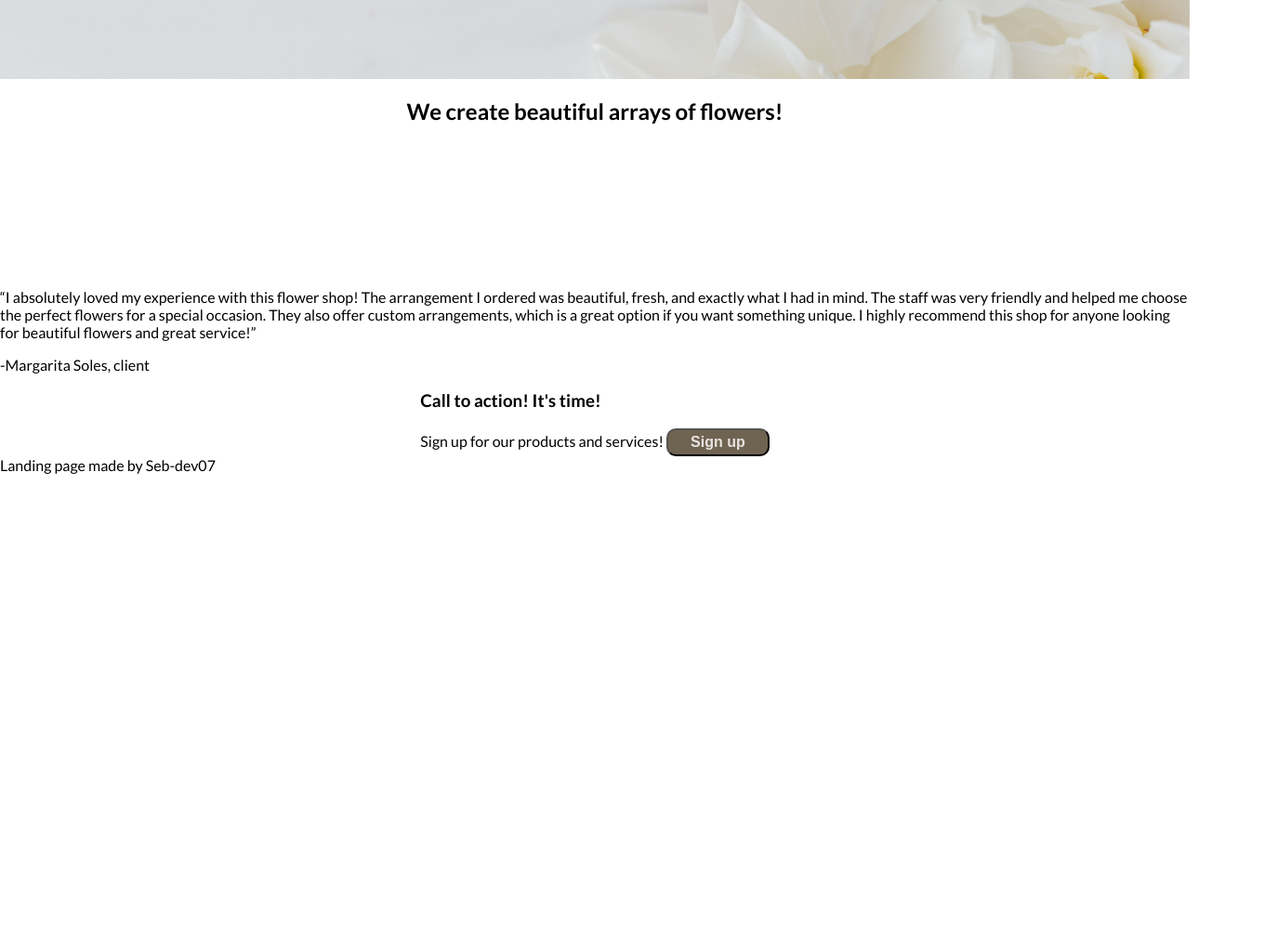
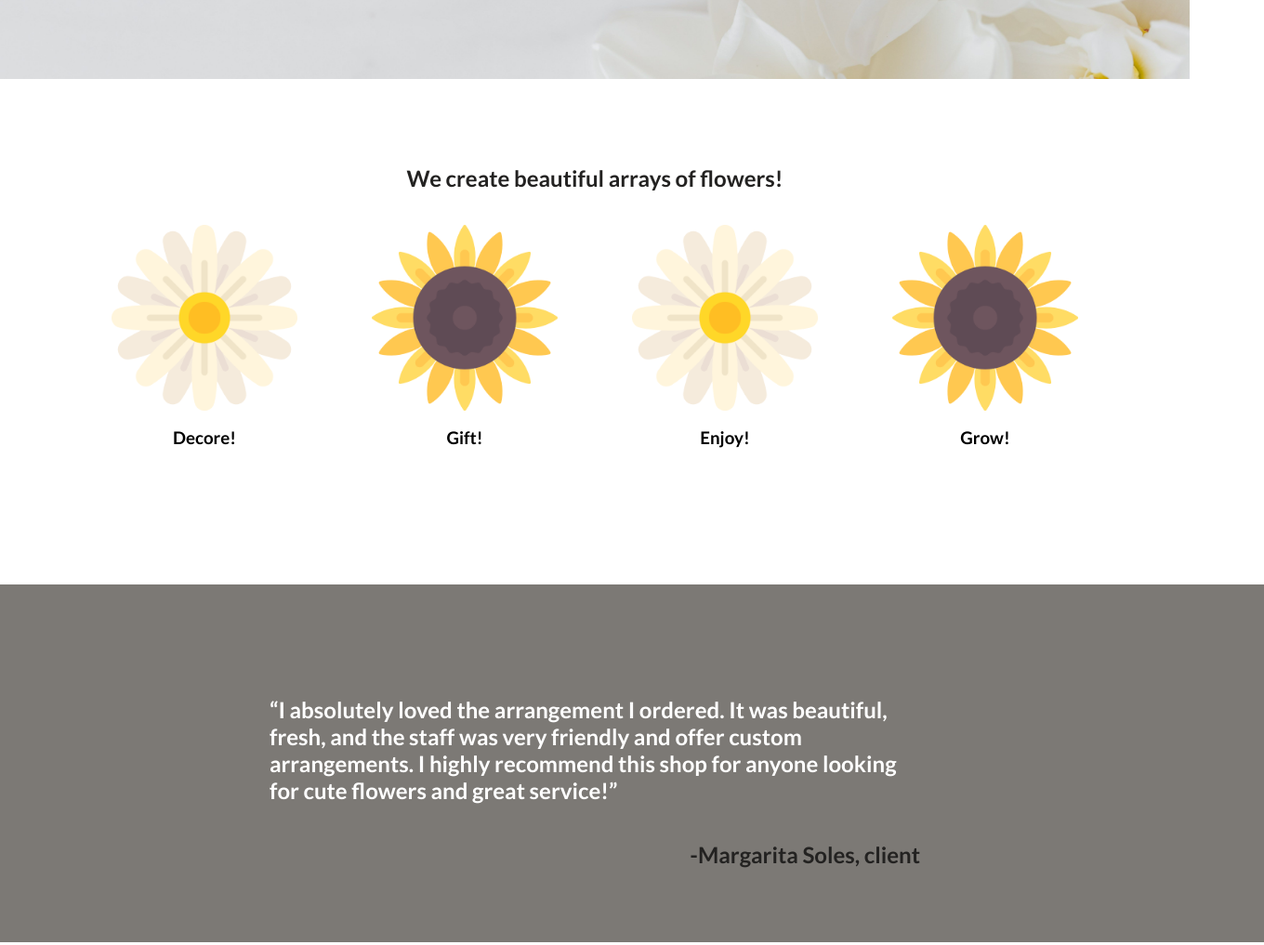
Before and after one commit to seb-dev07/top-landing-page, a plain HTML site: page index.html in a window 1280 px wide. Shown: the part 477-1494 px from the top of the page at 93% size, 1360 px wide, since content can reach past the window. Before the commit the page ends 987 px from the top, so only its background shows below. Drawn offline with Linux system fonts and the light colour scheme; a web font is replaced by a local one.

Commit message:
Do image section & quote section

```diff
--- a/index.html
+++ b/index.html
@@ -38,49 +38,55 @@
     </header>
 
     <section class="content">
-      <article>
+      <article class="section-container">
         <h2> We create beautiful arrays of flowers! </h2>
 
-        <div>
-          <figure>
-            <img src="" alt="" />
-            <p></p>
-          </figure>
+        <section class="item-container">
+          <div class="item">
+            <figure class="image">
+              <img src="img/daisy.png" alt="">
+            </figure>
+            <h3> Decore! </h3>
+          </div>
+          <div class="item">
+            <figure class="image">
+              <img src="img/sunflower.png" alt="">
+            </figure>
+            <h3> Gift! </h3>
+          </div>
+          <div class="item">
+            <figure class="image">
+              <img src="img/daisy.png" alt="">
+            </figure>
+            <h3> Enjoy! </h3>
+          </div>
+          <div class="item">
+            <figure class="image">
+              <img src="img/sunflower.png" alt="">
+            </figure>
+            <h3> Grow! </h3>
+          </div>
+        </section>
+      </article>
 
-          <figure>
-            <img src="" alt="" />
-            <p></p>
-          </figure>
+      <article class="quote-container">
 
-          <figure>
-            <img src="" alt="" />
-            <p></p>
-          </figure>
+        <div class="quote">
 
-          <figure>
-            <img src="" alt="" />
-            <p></p>
-          </figure>
+          <p>
+            “I absolutely loved the
+            arrangement I ordered. It was beautiful, fresh, and the staff was very friendly and offer custom
+            arrangements.
+            I highly recommend this shop for anyone looking for cute
+            flowers and great service!”
+          </p>
+          <span class="customer">
+            -Margarita Soles, client
+          </span>
         </div>
       </article>
 
-      <article>
-
-        <p>
-          “I absolutely loved my experience with this flower shop! The
-          arrangement I ordered was beautiful, fresh, and exactly what I had
-          in mind. The staff was very friendly and helped me choose the
-          perfect flowers for a special occasion. They also offer custom
-          arrangements, which is a great option if you want something unique.
-          I highly recommend this shop for anyone looking for beautiful
-          flowers and great service!”
-        </p>
-        <span>
-          -Margarita Soles, client
-        </span>
-      </article>
-
-      <section>
+      <section class="section-container">
         <div>
           <h3> Call to action! It's time! </h3>
           <span> Sign up for our products and services!</span>
--- a/styles/styles.css
+++ b/styles/styles.css
@@ -73,6 +73,7 @@ button {
     color: #ffffffd3 ;
     text-align: center;
     padding: 4px 24px;
+    cursor: pointer;
 }
 
 
@@ -90,3 +91,64 @@ button {
     align-items: center;
     justify-content: center;
 }
+
+
+
+h2 {
+    text-align: center;
+    color: #232221;
+}
+
+.section-container {
+    padding: 16px;
+    max-width: 1200px;
+    margin: 56px 0;
+}
+
+.item {
+    text-align: center;
+
+}
+
+.image {
+    width: 200px;
+    height: 200px;
+}
+
+.item-container {
+    display: flex;
+    justify-content: center;
+    flex-wrap: wrap;
+}
+
+.quote-container {
+    background-color: rgb(124, 121, 117);
+    padding: 80px;
+    width: 100%;
+    display: flex;
+    flex-direction: column;
+    align-items: center;
+    margin: 56px 0;
+}
+
+.quote {
+    max-width: 700px;
+    font-size: 1.5em;
+    color: white;
+    font-weight: bold;
+}
+
+.quote p {
+    padding: 16px 0;
+}
+
+.customer{
+    display: flex;
+    justify-content: end;
+    color: #232221;
+}
+
+img {
+    width: 200px;
+    height: 200px;
+}
```
Also changed, not shown: img/daisy.png (added), img/sunflower.png (added).
